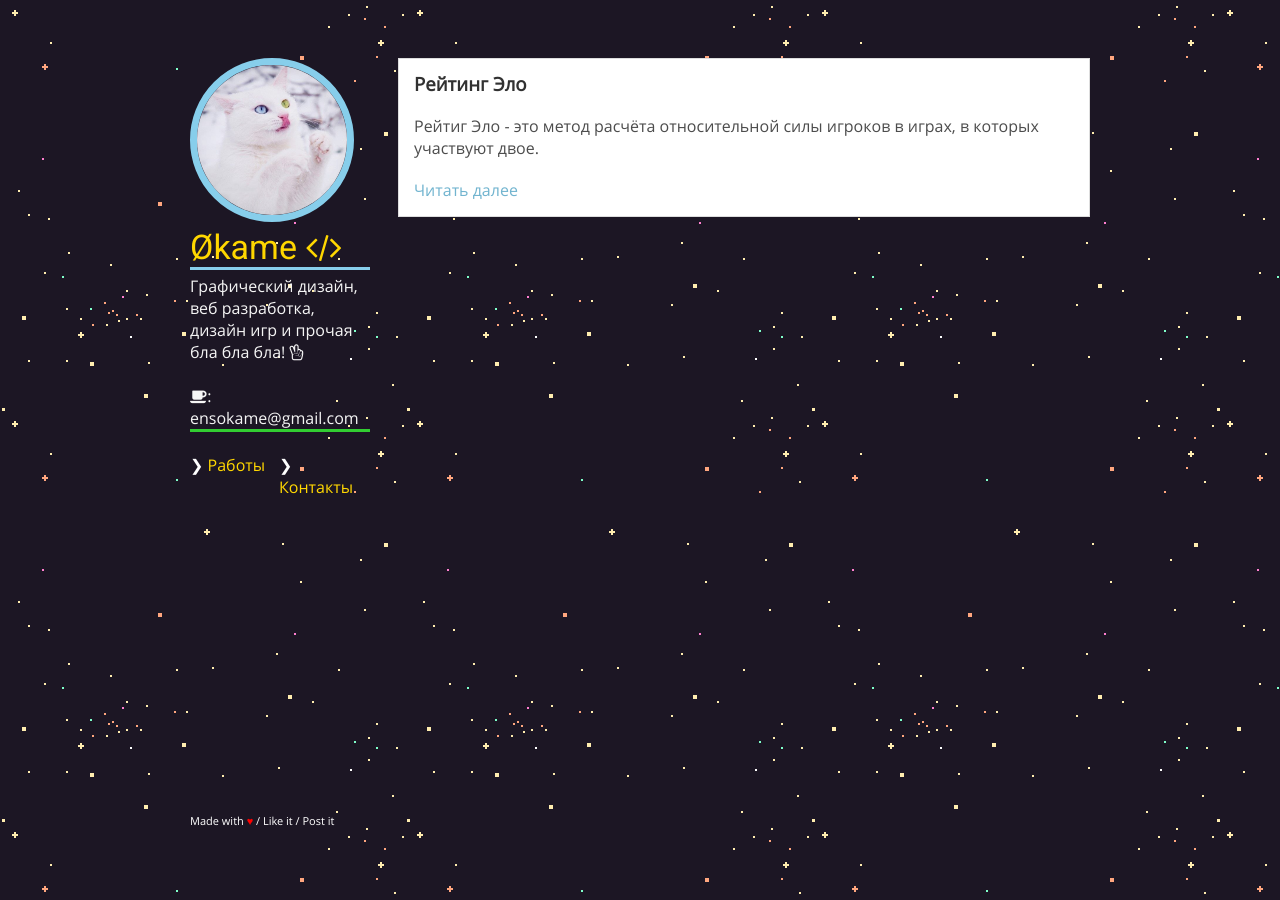
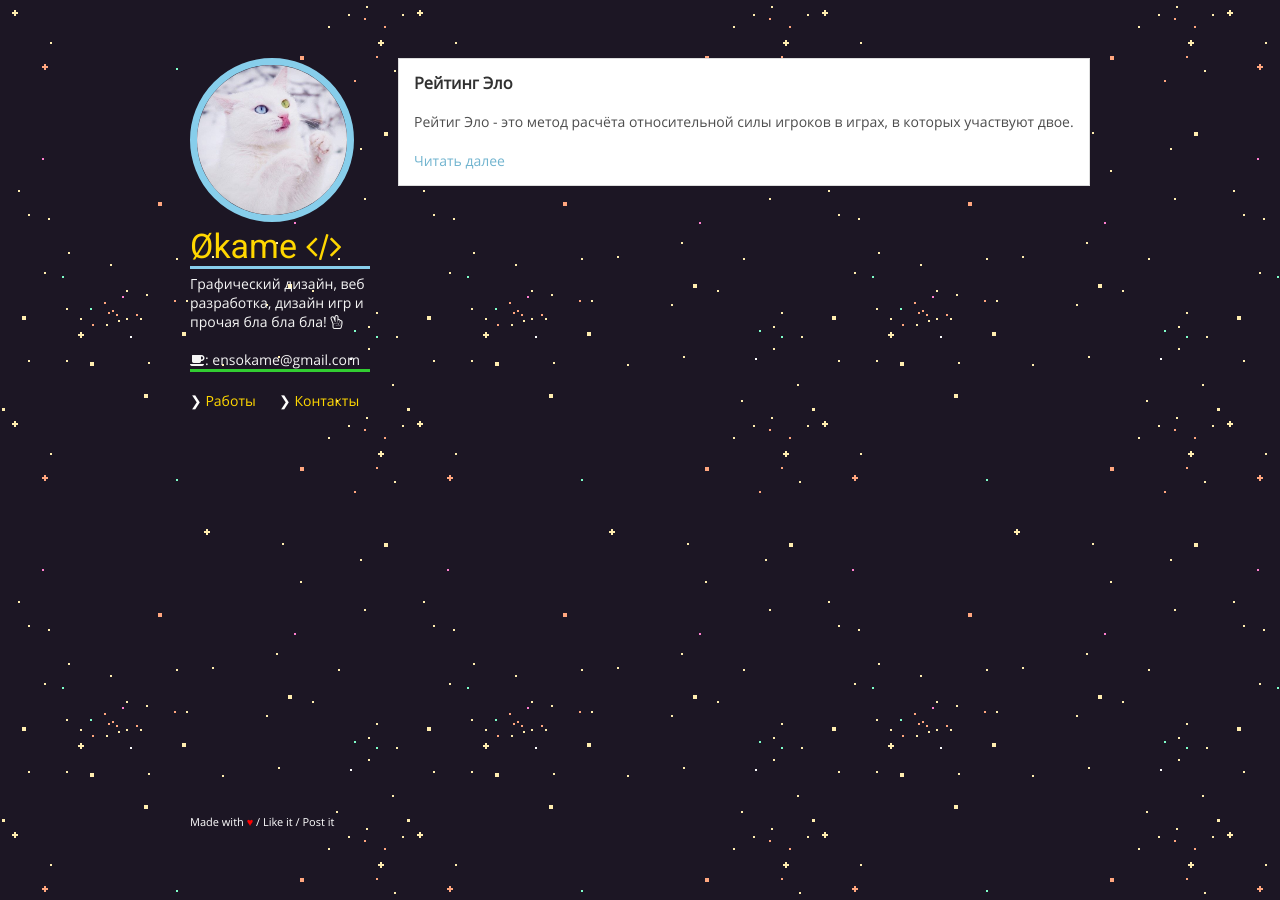
Before and after one commit to IOEnso/ioenso.github.io, a Jekyll site: the page built from index.html, in a window 1280 px wide. Built offline with Jekyll 4.4.1, drawn with Linux system fonts in a browser that asks for light colours.

Commit message:
Update main.css

```diff
--- a/assets/css/main.css
+++ b/assets/css/main.css
@@ -3,7 +3,7 @@
 body {
   background: #2d2d2d url(/assets/img/bg.png) repeat;
   padding:50px;
-  font: 16px "OpenSans";
+  font: 14px "OpenSans";
   color:#fff;
   font-weight:400;
 }
```
